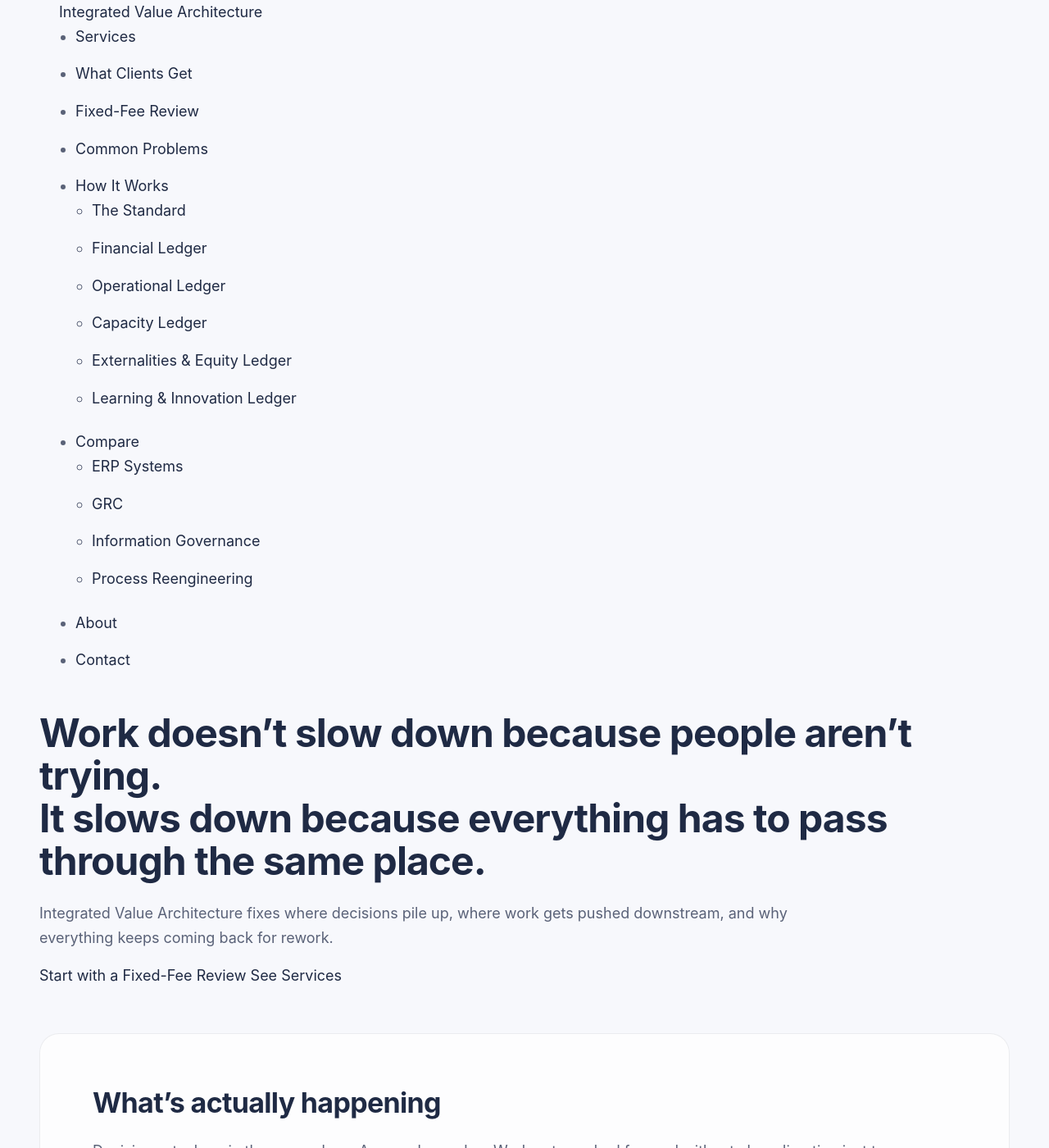
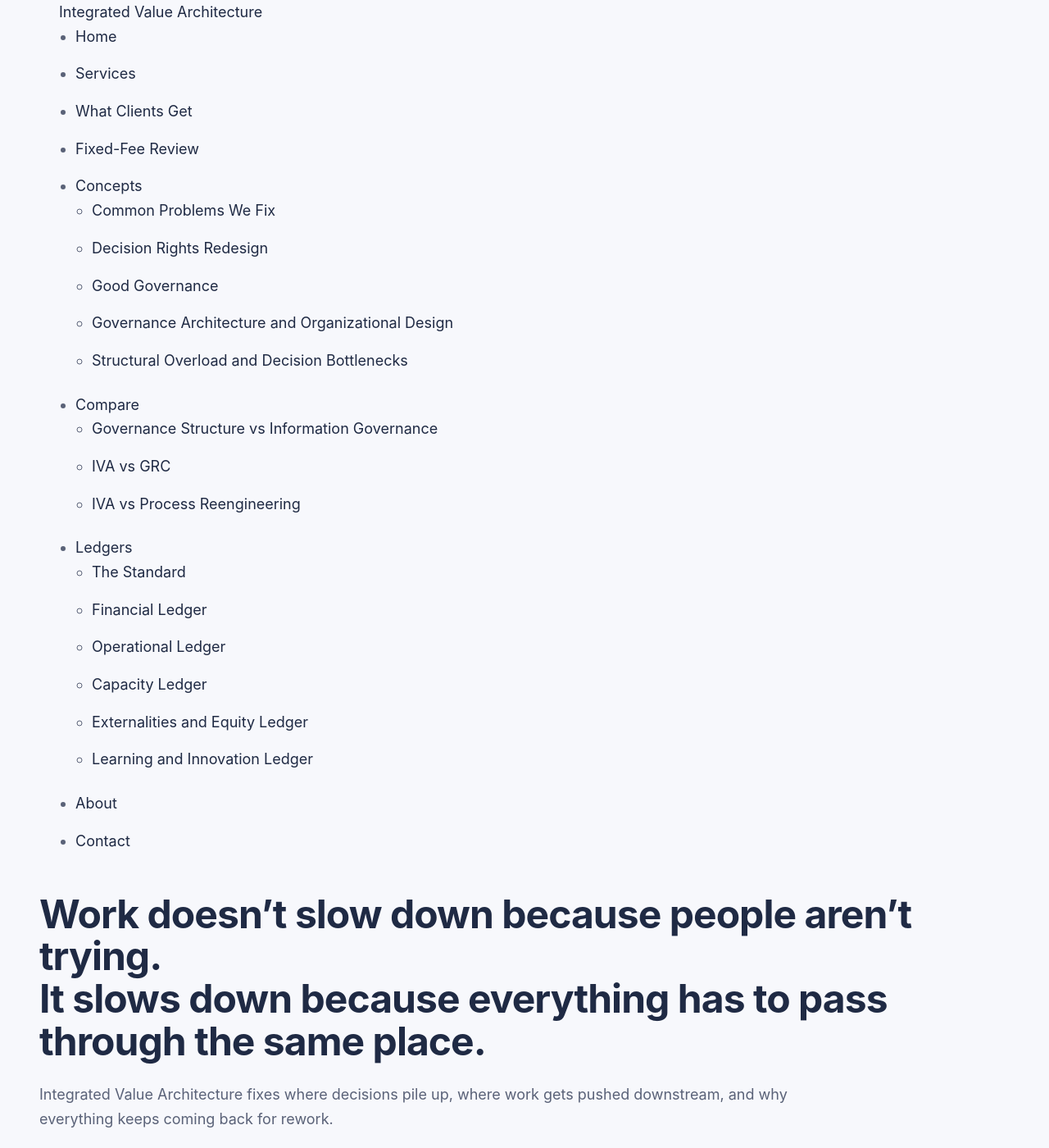
Before and after one commit to efost7873/integratedvaluearchitecture.com, a Jekyll site: the page built from index.html, in a window 1280 px wide and 1400 px high. Shown: the whole window at 82% size. Built offline with Jekyll 4.4.1, drawn with Linux system fonts in a browser that asks for light colours.

Commit message:
Update header.html

```diff
--- a/_includes/header.html
+++ b/_includes/header.html
@@ -1,36 +1,45 @@
 <header class="site-header">
   <div class="container header-inner">
-
     <div class="logo">
       <a href="/">Integrated Value Architecture</a>
     </div>
 
     <nav class="main-nav">
       <ul>
+        <li><a href="/">Home</a></li>
         <li><a href="/services/">Services</a></li>
         <li><a href="/what-clients-get/">What Clients Get</a></li>
         <li><a href="/fixed-fee-review/">Fixed-Fee Review</a></li>
-        <li><a href="/common-problems/">Common Problems</a></li>
 
         <li class="dropdown">
-          <a href="#">How It Works</a>
+          <a href="#">Concepts</a>
           <ul class="dropdown-menu">
-            <li><a href="/standard/">The Standard</a></li>
-            <li><a href="/financial/">Financial Ledger</a></li>
-            <li><a href="/operations/">Operational Ledger</a></li>
-            <li><a href="/capacity/">Capacity Ledger</a></li>
-            <li><a href="/external/">Externalities & Equity Ledger</a></li>
-            <li><a href="/learning/">Learning & Innovation Ledger</a></li>
+            <li><a href="/common-problems-we-fix/">Common Problems We Fix</a></li>
+            <li><a href="/decision-rights-redesign/">Decision Rights Redesign</a></li>
+            <li><a href="/good-governance/">Good Governance</a></li>
+            <li><a href="/governance-architecture-organizational-design/">Governance Architecture and Organizational Design</a></li>
+            <li><a href="/case-structural-overload-and-decision-bottleneck/">Structural Overload and Decision Bottlenecks</a></li>
           </ul>
         </li>
 
         <li class="dropdown">
           <a href="#">Compare</a>
           <ul class="dropdown-menu">
-            <li><a href="/compare-erp/">ERP Systems</a></li>
-            <li><a href="/compare-grc/">GRC</a></li>
-            <li><a href="/compare-information-governance/">Information Governance</a></li>
-            <li><a href="/compare-process-reengineering/">Process Reengineering</a></li>
+            <li><a href="/governance-structure-vs-information-governance/">Governance Structure vs Information Governance</a></li>
+            <li><a href="/iva-vs-grc/">IVA vs GRC</a></li>
+            <li><a href="/iva-vs-process-reengineering/">IVA vs Process Reengineering</a></li>
+          </ul>
+        </li>
+
+        <li class="dropdown">
+          <a href="#">Ledgers</a>
+          <ul class="dropdown-menu">
+            <li><a href="/standard/">The Standard</a></li>
+            <li><a href="/finance/">Financial Ledger</a></li>
+            <li><a href="/operations/">Operational Ledger</a></li>
+            <li><a href="/capacity/">Capacity Ledger</a></li>
+            <li><a href="/external/">Externalities and Equity Ledger</a></li>
+            <li><a href="/learning/">Learning and Innovation Ledger</a></li>
           </ul>
         </li>
 
@@ -38,6 +47,5 @@
         <li><a href="/contact/">Contact</a></li>
       </ul>
     </nav>
-
   </div>
 </header>
```
